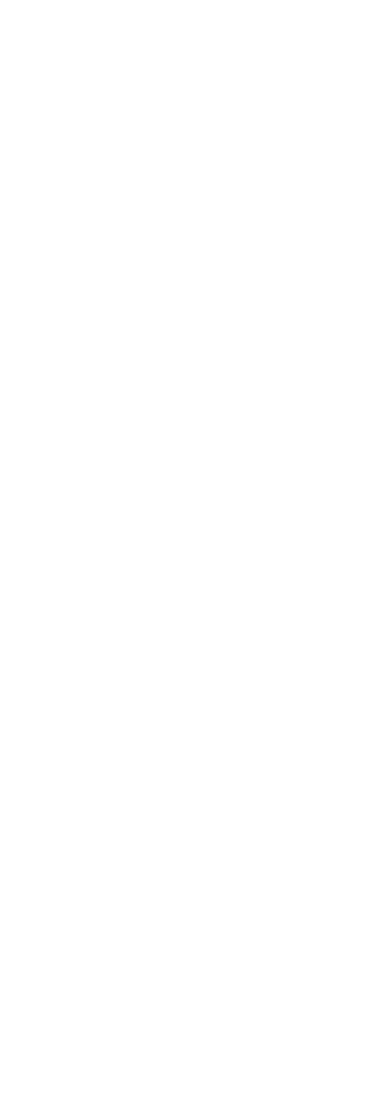
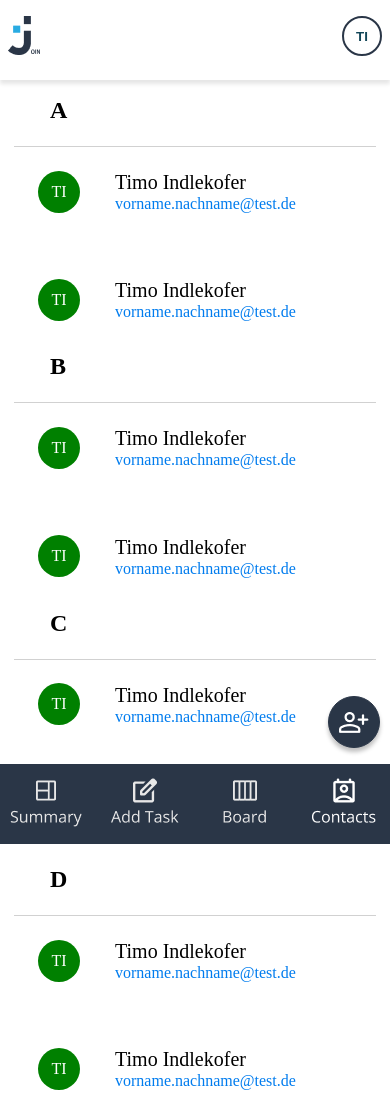
Before and after one commit to RomanbuchDev/Join, a plain HTML site: page html/contact.html in a window 390 px wide. Shown: the top 1094 px of the page. Before the commit the page ends 844 px from the top, so only its background shows below. Drawn offline with Linux system fonts and the light colour scheme.

Commit message:
feat/5-contacts-basic-structure (mobile version)
feat: issue 5: contacts.html
- add page structure (header, main and footer)
- add letter categories and contacts for design as test
- add button to add contacts to list

feat: issue 5: contacts.css
- add css classes for header, main and footer

feat: issue 5: contacts.js
- add title as comment

feat: issue 5: icons
- add icon for join logo
- add button icons for add task, board, contacts and summary
- add button icon for add contacts to list

```diff
--- /dev/null
+++ b/css/contacts.css
@@ -0,0 +1,241 @@
+/*  ====================================================================================================
+    CONTACTS.CSS - CONTACT PAGE - MOBILE VERSION (min-width: 320px)
+    ====================================================================================================
+    1. STANDARDS (only for testing)
+    2. HEADER (Logo, User Account with logout)
+    3. MAIN (Contact categories, contacts)
+    4. FOOTER (Navigation bar)
+    ...
+    ==================================================================================================== */
+
+
+/*  ====================================================================================================
+    1. STANDARDS
+    ==================================================================================================== */
+
+* {
+    box-sizing: border-box;
+
+    padding: 0;
+    margin: 0;
+}
+
+
+html {
+    font-size: 1rem;
+
+    scroll-behavior: smooth;
+
+    height: 100%;
+}
+
+
+body {
+    display: flex;
+    flex-direction: column;
+
+    min-height: 100vh;
+    margin: 0;
+}
+
+
+
+
+
+/*  ====================================================================================================
+    2. HEADER
+    ==================================================================================================== */
+
+.header-container {
+    display: flex;
+    justify-content: space-between;
+
+    background-color: rgba(255, 255, 255, 1);
+
+    box-shadow: 0 4px 4px rgba(0, 0, 0, 0.1);
+
+    position: fixed;
+    top: 0;
+    left: 0;
+    z-index: 100;
+
+    height: 80px;
+    width: 100%;
+    padding: 16px 8px;
+}
+
+
+.account-button {
+    background-color: white;
+
+    color: rgba(18, 70, 88, 1);
+    font-weight: bold;
+
+    border: 2px solid rgba(42, 54, 71, 1);
+    border-radius: 50%;
+
+    cursor: pointer;
+
+    width: 40px;
+    height: 40px;
+}
+
+
+
+
+
+/*  ====================================================================================================
+    3. MAIN
+    ==================================================================================================== */
+
+.main-container {
+    /* display: grid;
+    grid-template-columns: repeat(auto-fill, minmax(240px, 1fr));
+    justify-content: center;
+    justify-items: center; */
+
+    background-color: rgba(255, 255, 255, 1);
+/*
+    flex: 1;
+
+    gap: 1.5rem; */
+
+    margin-top: 80px;
+    padding-left: 14px;
+    padding-right: 14px;
+    padding-bottom: 80px;
+}
+
+
+.letter-container {
+    height: 58px;
+    padding: 17px 36px;
+    margin: 0;
+}
+
+
+.letter-line {
+    border: none;
+    border-top: 1px solid rgba(209, 209, 209, 1);
+
+    width: 100%;
+    margin-top: 8px;
+    margin-bottom: 8px;
+}
+
+
+.contact-grid {
+    display: grid;
+    grid-template-columns: repeat(auto-fill, minmax(240px, 1fr));
+
+    gap: 35px;
+}
+
+
+.contact-card {
+    display: flex;
+    align-items: center;
+
+    background: none;
+    border: none;
+
+    font: inherit;
+    text-align: left;
+
+    cursor: pointer;
+
+    gap: 35px;
+
+    width: 100%;
+    padding: 15px 24px;
+}
+
+
+.contact-shortcut {
+    display: flex;
+    justify-content: center;
+    align-items: center;
+
+    background-color: green;
+
+    border: none;
+    border-radius: 45px;
+
+    color: rgba(255, 255, 255, 1);
+    font-weight: 400;
+
+    flex-shrink: 0;
+
+    width: 42px;
+    height: 42px;
+}
+
+
+.contact-name {
+    color: rgba(0, 0, 0, 1);
+    font-size: 1.25rem;
+    font-weight: 400;
+    line-height: 1.2;
+}
+
+
+.contact-e-mail {
+    color: rgba(0, 124, 238, 1);
+    font-size: 1rem;
+    font-weight: 400;
+    line-height: 1.2;
+}
+
+
+.contact-add-button {
+    display: flex;
+    justify-content: center;
+    align-items: center;
+
+    object-fit: contain;
+
+    background-color: rgba(42, 54, 71, 1);
+
+    box-shadow: 0 4px 4px rgba(0, 0, 0, 0.25);
+
+    position: fixed;
+    right: 10px;
+    bottom: 96px;
+    z-index: 50;
+
+    border: 1px solid rgba(42, 54, 71, 1);
+    border-radius: 46px;
+
+    flex-shrink: 0;
+
+    cursor: pointer;
+
+    padding: 25px;
+    width: 32px;
+    height: 32px;
+}
+
+
+
+
+
+/*  ====================================================================================================
+    4. FOOTER
+    ==================================================================================================== */
+
+.footer-container {
+    display: flex;
+    justify-content: space-between;
+    align-items:center;
+
+    background-color: rgba(42, 54, 71, 1);
+
+    position: fixed;
+    bottom: 0;
+    left: 0;
+    z-index: 100;
+
+    height: 80px;
+    width: 100%;
+    padding: 16px 8px;
+}
--- a/html/contact.html
+++ b/html/contact.html
@@ -1,9 +1,201 @@
 <!doctype html>
-<html lang="en">
-  <head>
-    <meta charset="UTF-8" />
-    <meta name="viewport" content="width=device-width, initial-scale=1.0" />
-    <title>Document</title>
-  </head>
-  <body></body>
+<html lang="de">
+
+<head>
+  <meta charset="UTF-8" />
+  <meta name="viewport" content="width=device-width, initial-scale=1.0" />
+  <title>Contacts</title>
+  <!-- CSS file -->
+  <link rel="stylesheet" href="../css/contacts.css">
+  <!-- JavaScript file -->
+  <script src="../js/contact.js" defer></script>
+</head>
+
+<body>
+  <!-- Header -->
+  <header class="header-container">
+    <a href="../index.html" aria-label="Go to the Join login page">
+      <img src="../assets/icons/join_logo_mobile.png" alt="Join logo mobile">
+    </a>
+    <button class="account-button">TI</button>
+  </header>
+
+  <!-- Main -->
+  <main class="main-container">
+    <!-- HIER EVTL. noch eine NAV einbauen für das Menü links bei Desktop (Spalte 1) -->
+    <!-- <nav></nav> -->
+
+    <!-- Die folgende div nur für Desktop -->
+    <div>
+      <!-- Kontaktliste (Spalte 2) -->
+      <!-- Buchstabe A -->
+      <section>
+        <div>
+          <h2 class="letter-container">A</h2>
+          <hr class="letter-line">
+        </div>
+        <div class="contact-grid">
+          <!-- Kontakt-Beispiel -->
+          <button type="button" class="contact-card">
+            <span class="contact-shortcut">TI</span>
+            <div>
+              <span class="contact-name">Timo Indlekofer</span>
+              <span class="contact-e-mail">vorname.nachname@test.de</span>
+            </div>
+          </button>
+
+          <button type="button" class="contact-card">
+            <span class="contact-shortcut">TI</span>
+            <div>
+              <span class="contact-name">Timo Indlekofer</span>
+              <span class="contact-e-mail">vorname.nachname@test.de</span>
+            </div>
+          </button>
+
+        </div>
+      </section>
+
+
+      <!-- Nächster Buchstabe -->
+      <section>
+        <div>
+          <h2 class="letter-container">B</h2>
+          <hr class="letter-line">
+        </div>
+        <div class="contact-grid">
+          <!-- Kontakt-Beispiel -->
+          <button type="button" class="contact-card">
+            <span class="contact-shortcut">TI</span>
+            <div>
+              <span class="contact-name">Timo Indlekofer</span>
+              <span class="contact-e-mail">vorname.nachname@test.de</span>
+            </div>
+          </button>
+
+          <button type="button" class="contact-card">
+            <span class="contact-shortcut">TI</span>
+            <div>
+              <span class="contact-name">Timo Indlekofer</span>
+              <span class="contact-e-mail">vorname.nachname@test.de</span>
+            </div>
+          </button>
+
+        </div>
+      </section>
+
+
+
+      <!-- Nächster Buchstabe -->
+      <section>
+        <div>
+          <h2 class="letter-container">C</h2>
+          <hr class="letter-line">
+        </div>
+        <div class="contact-grid">
+          <!-- Kontakt-Beispiel -->
+          <button type="button" class="contact-card">
+            <span class="contact-shortcut">TI</span>
+            <div>
+              <span class="contact-name">Timo Indlekofer</span>
+              <span class="contact-e-mail">vorname.nachname@test.de</span>
+            </div>
+          </button>
+
+          <button type="button" class="contact-card">
+            <span class="contact-shortcut">TI</span>
+            <div>
+              <span class="contact-name">Timo Indlekofer</span>
+              <span class="contact-e-mail">vorname.nachname@test.de</span>
+            </div>
+          </button>
+
+        </div>
+      </section>
+
+
+
+      <!-- Nächster Buchstabe -->
+      <section>
+        <div>
+          <h2 class="letter-container">D</h2>
+          <hr class="letter-line">
+        </div>
+        <div class="contact-grid">
+          <!-- Kontakt-Beispiel -->
+          <button type="button" class="contact-card">
+            <span class="contact-shortcut">TI</span>
+            <div>
+              <span class="contact-name">Timo Indlekofer</span>
+              <span class="contact-e-mail">vorname.nachname@test.de</span>
+            </div>
+          </button>
+
+          <button type="button" class="contact-card">
+            <span class="contact-shortcut">TI</span>
+            <div>
+              <span class="contact-name">Timo Indlekofer</span>
+              <span class="contact-e-mail">vorname.nachname@test.de</span>
+            </div>
+          </button>
+
+        </div>
+      </section>
+
+      <!-- Nächster Buchstabe -->
+      <section>
+        <div>
+          <h2 class="letter-container">E</h2>
+          <hr class="letter-line">
+        </div>
+        <div class="contact-grid">
+          <!-- Kontakt-Beispiel -->
+          <button type="button" class="contact-card">
+            <span class="contact-shortcut">TI</span>
+            <div>
+              <span class="contact-name">Timo Indlekofer</span>
+              <span class="contact-e-mail">vorname.nachname@test.de</span>
+            </div>
+          </button>
+
+          <button type="button" class="contact-card">
+            <span class="contact-shortcut">TI</span>
+            <div>
+              <span class="contact-name">Timo Indlekofer</span>
+              <span class="contact-e-mail">vorname.nachname@test.de</span>
+            </div>
+          </button>
+
+        </div>
+      </section>
+    </div>
+
+
+    <!-- Kontaktdetails (Spalte 3) für Desktop -->
+    <!-- z.B. <aside> -->
+
+
+    <!-- Add contact button -->
+    <button class="contact-add-button">
+      <img src="../assets/icons/person_add_button_mobile.png" alt="Person add button mobile">
+    </button>
+  </main>
+
+
+  <!-- Footer (only for mobile) -->
+  <footer class="footer-container">
+    <a href="#">
+      <img src="../assets/icons/summary_button_mobile.png" alt="Join logo mobile">
+    </a>
+    <a href="#">
+      <img src="../assets/icons/add_task_button_mobile.png" alt="Join logo mobile">
+    </a>
+    <a href="#">
+      <img src="../assets/icons/board_button_mobile.png" alt="Join logo mobile">
+    </a>
+    <a href="#">
+      <img src="../assets/icons/contacts_button_mobile.png" alt="Join logo mobile">
+    </a>
+  </footer>
+
+</body>
 </html>
--- a/js/contact.js
+++ b/js/contact.js
@@ -0,0 +1 @@
+// JavaScript file for contact page
```
Also changed, not shown: assets/icons/add_task_button_mobile.png (added), assets/icons/board_button_mobile.png (added), assets/icons/contacts_button_mobile.png (added), assets/icons/join_logo_mobile.png (added), assets/icons/person_add_button_mobile.png (added), assets/icons/summary_button_mobile.png (added).
